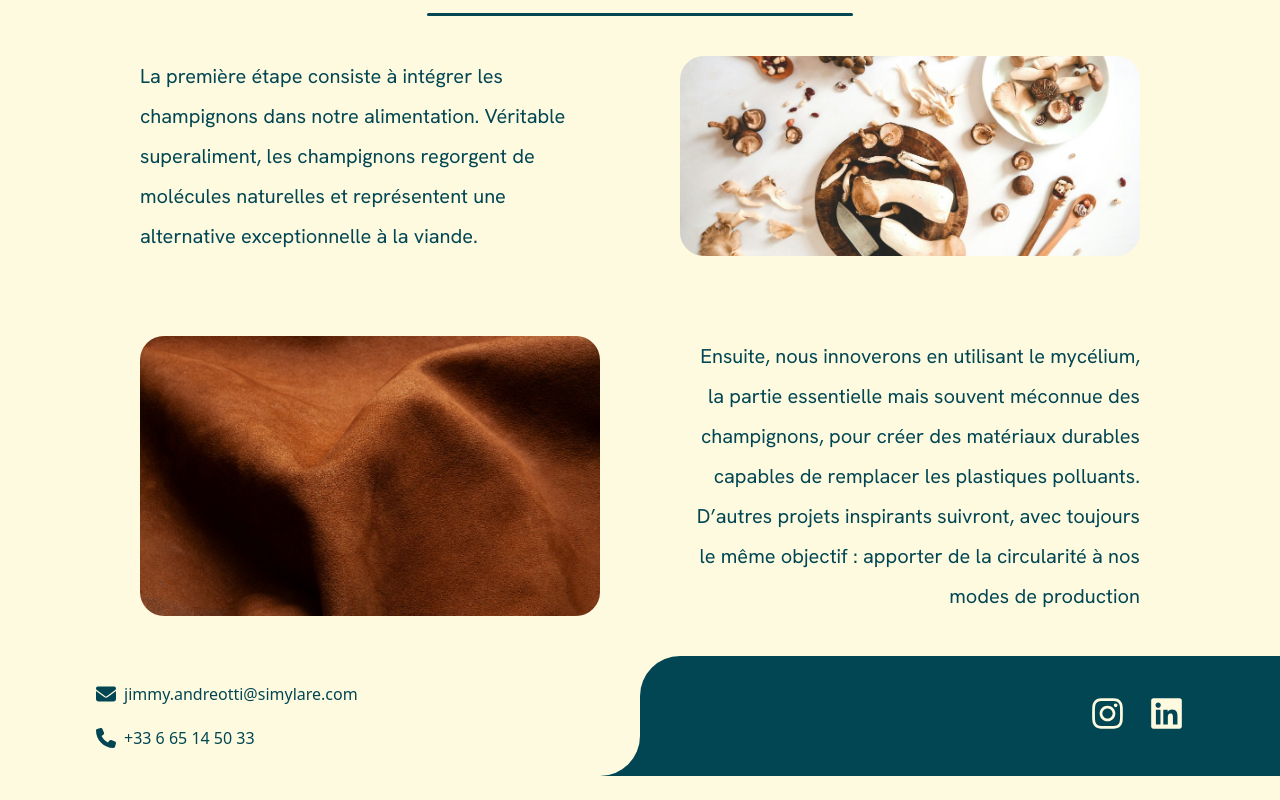
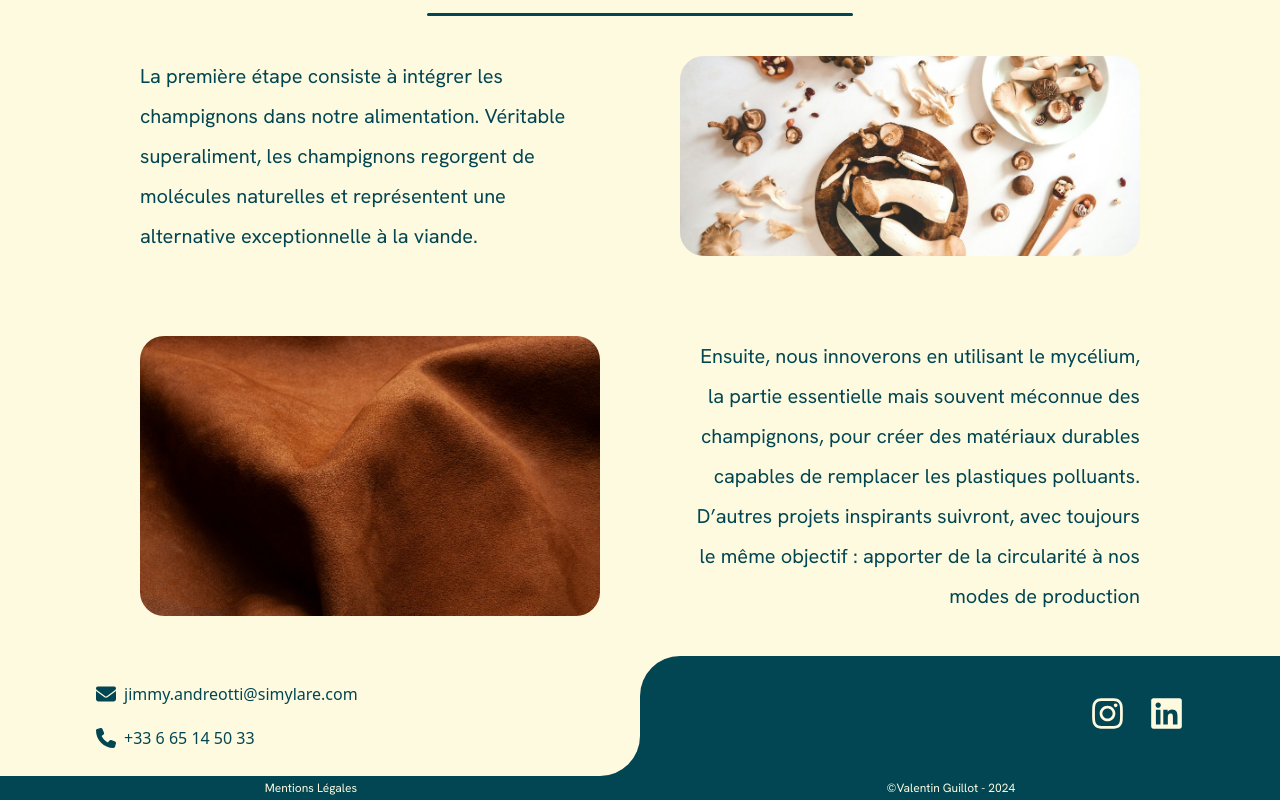
Before and after one commit to mrvalbass/simylare, a Next.js app: page / in a window 1280 px wide. Shown: the part 616-1416 px from the top of the page. Before the commit the page ends 1392 px from the top, so only its background shows below. Built offline with nearby package versions, Linux system fonts and the light colour scheme.

Commit message:
footer update

```diff
--- a/src/components/Footer.tsx
+++ b/src/components/Footer.tsx
@@ -1,3 +1,4 @@
+import Link from "next/link";
 import {
   BACKGROUND_PRIMARY,
   BACKGROUND_SECONDARY,
@@ -6,26 +7,43 @@ import {
 } from "../app/constants/colors";
 import Contacts from "./Contacts";
 import Socials from "./Socials";
+import { CLICKABLE } from "@/app/constants/style";
 
 export default function Footer() {
   return (
-    <footer
-      className={`flex w-full h-[10svh] md:h-[15svh] max-h-[130px] ${BACKGROUND_PRIMARY} `}
+    <footer>
+      <div
+        className={`flex h-[10svh] max-h-[130px] w-full md:h-[15svh] ${BACKGROUND_PRIMARY} `}
       >
         <div className={`h-full w-1/2 ${BACKGROUND_SECONDARY}`}>
           <div
-          className={`flex ${BACKGROUND_PRIMARY} ${TEXT_PRIMARY} h-full pl-10 md:pl-24 rounded-br-[5svh]`}
+            className={`flex ${BACKGROUND_PRIMARY} ${TEXT_PRIMARY} h-full rounded-br-[5svh] pl-10 md:pl-24`}
           >
             <Contacts />
           </div>
         </div>
         <div className={`h-full w-1/2 ${BACKGROUND_PRIMARY}`}>
           <div
-          className={`flex ${BACKGROUND_SECONDARY} ${TEXT_SECONDARY} h-full pr-10 md:pr-24 rounded-tl-[5svh] items-center justify-end`}
+            className={`flex ${BACKGROUND_SECONDARY} ${TEXT_SECONDARY} h-full items-center justify-end rounded-tl-[5svh] pr-10 md:pr-24`}
           >
             <Socials />
           </div>
         </div>
+      </div>
+      <div
+        className={`flex justify-around py-1 ${BACKGROUND_SECONDARY} ${TEXT_SECONDARY}`}
+      >
+        <Link href="#" className={`font-Hanken text-xs ${CLICKABLE}`}>
+          Mentions Légales
+        </Link>
+        <Link
+          href="https://valentinguillot.fr"
+          target="_blank"
+          className={`font-Hanken text-xs ${CLICKABLE}`}
+        >
+          ©Valentin Guillot - 2024
+        </Link>
+      </div>
     </footer>
   );
 }
```
Lines whose indentation alone changed are shown as unchanged.
